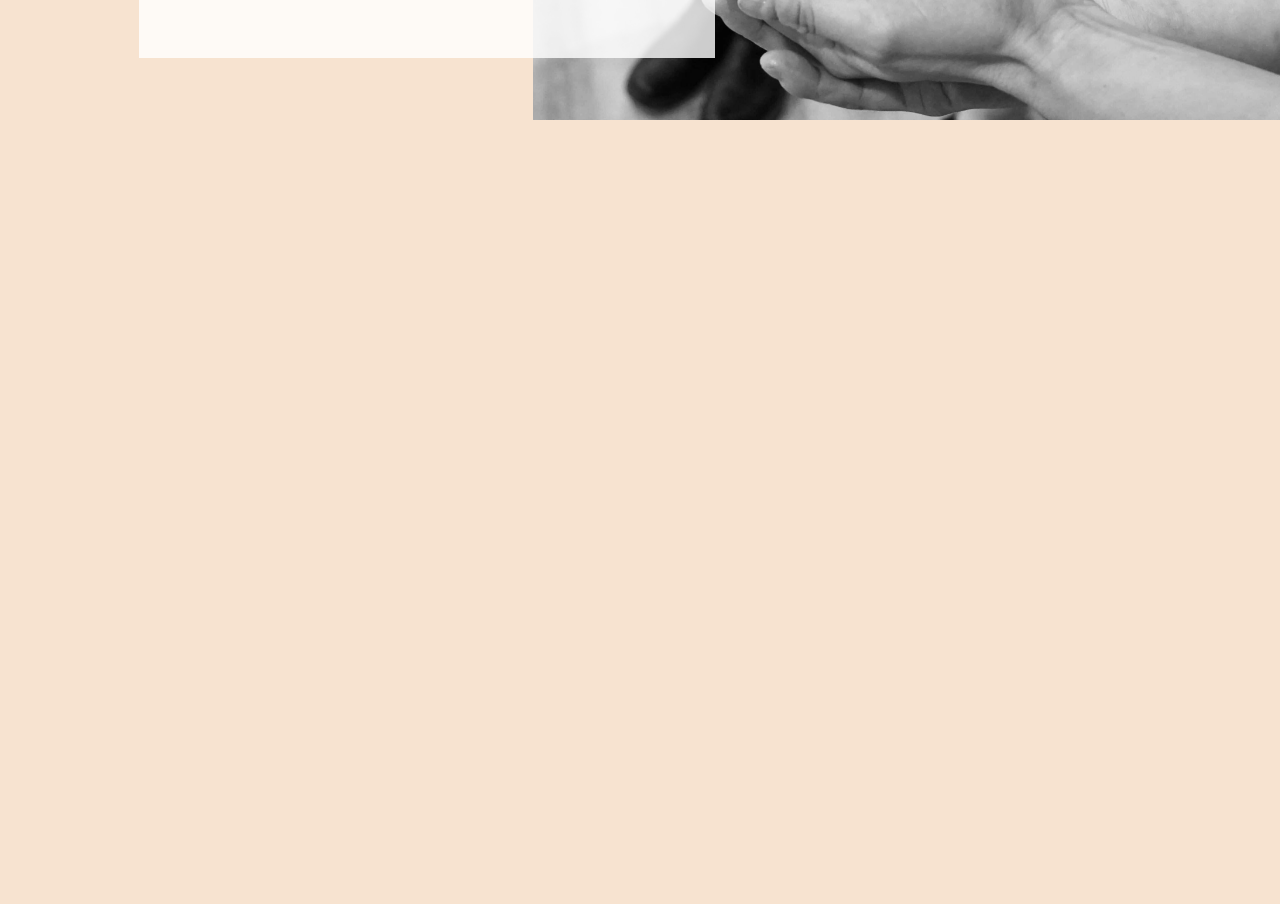
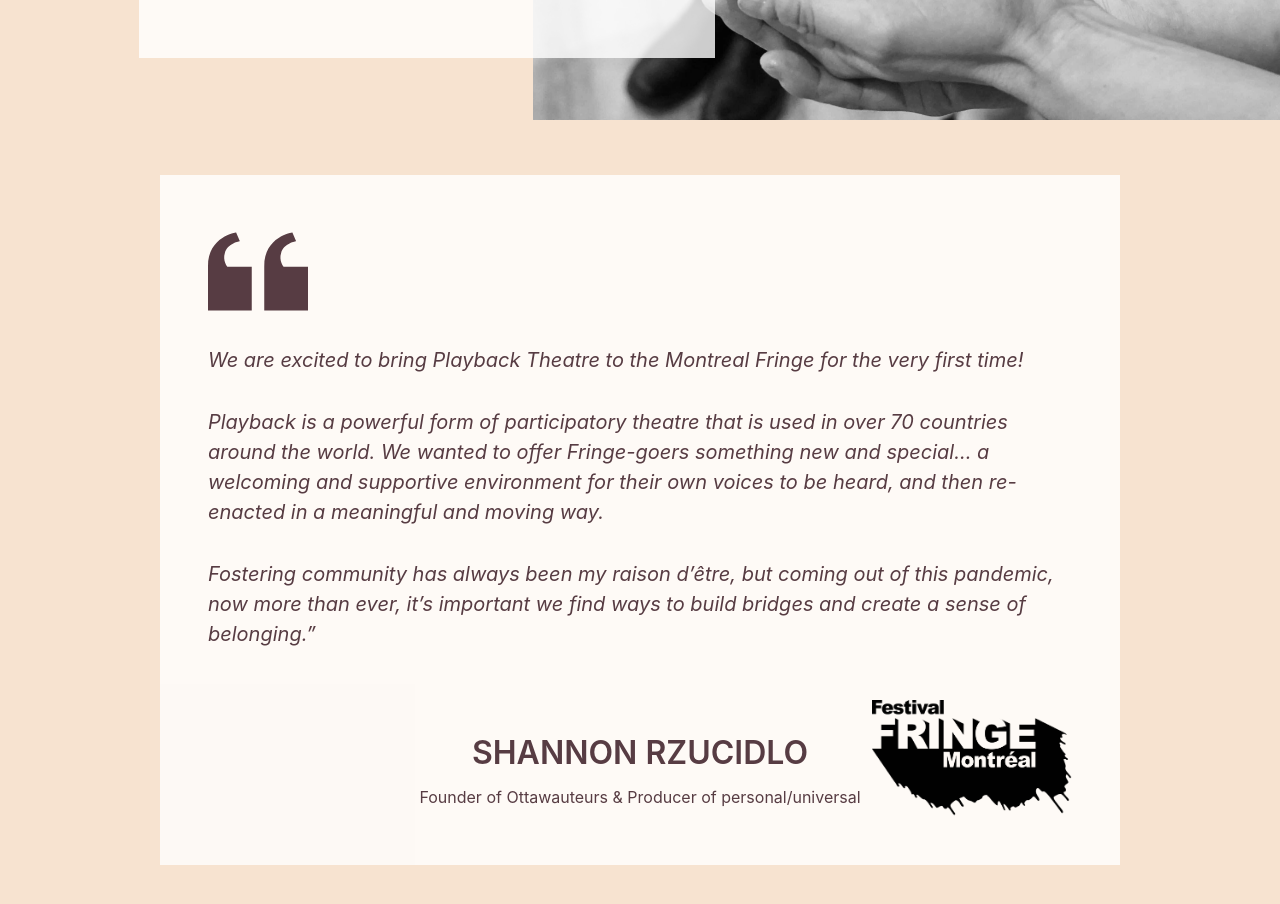
Before and after one commit to carms-ng/personaluniversal, a Vue app: page / in a window 1280 px wide. Shown: the part 1480-2384 px from the top of the page. Before the commit the page ends 1600 px from the top, so only its background shows below. Built offline with nearby package versions, Linux system fonts and the light colour scheme.

Commit message:
feat: add quote section

```diff
--- a/src/App.vue
+++ b/src/App.vue
@@ -1,6 +1,7 @@
 <template>
   <Hero />
   <About />
+  <Quote />
 </template>
 
 <style scoped>
@@ -9,11 +10,13 @@
 <script>
 import Hero from './components/Hero.vue'
 import About from './components/About.vue'
+import Quote from './components/Quote.vue'
 
 export default {
   components: {
     Hero,
     About,
+    Quote,
   }
 }
 </script>
--- /dev/null
+++ b/src/components/Quote.vue
@@ -0,0 +1,86 @@
+<template>
+  <section id="quote">
+    <div className="card">
+      <svg xmlns="http://www.w3.org/2000/svg" width="100" height="100" viewBox="0 0 16 16"><path fill="currentColor" d="M7 7v7H0V6.9c0-4.8 4.5-5.4 4.5-5.4l.6 1.4s-2 .3-2.4 1.9C2.3 6 3.1 7 3.1 7H7zm9 0v7H9V6.9c0-4.8 4.5-5.4 4.5-5.4l.6 1.4s-2 .3-2.4 1.9c-.4 1.2.4 2.2.4 2.2H16z"/></svg>
+      <p v-for="pp in content.quote.p" :key="pp">
+        {{ pp }}
+      </p>
+      <h3>{{ content.quote.h3 }}</h3>
+      <small>{{ content.quote.post }}</small>
+      <Image :filename=content.quote.img.filename :alt=content.quote.img.alt />
+    </div>
+  </section>
+ </template>
+
+<style scoped>
+svg {
+  margin-bottom: 1rem;
+}
+p {
+  font-style: italic;
+}
+
+h3 {
+  margin: 2rem 0 0;
+  text-align: center;
+}
+small {
+  margin: 0.5rem 0;
+  text-align: center;
+}
+small {
+  display: block;
+  font-size: 1rem;
+}
+img {
+  display: block;
+  width: 200px;
+  margin: 0 auto;
+  margin-top: 2rem;
+}
+
+@media (min-width: 768px) {
+  section {
+    display: grid;
+    place-content: center;
+    height: 100vh;
+  }
+  .card {
+    background: var(--off-white);
+    margin: 2rem;
+  }
+}
+
+@media (min-width: 1024px) {
+  .card {
+    max-width: 960px;
+    margin: 0 auto;
+    position: relative;
+  }
+  h3 {
+    margin: 5rem 0 0;
+  }
+  img {
+    position: absolute;
+    right: 3rem;
+    bottom: 3rem;
+  }
+}
+
+</style>
+
+<script>
+import content from '../assets/content.json'
+import Image from './Image.vue'
+
+export default {
+  data() {
+    return {
+      content: content.about
+    }
+  },
+  components: {
+    Image,
+  }
+}
+</script>
```
